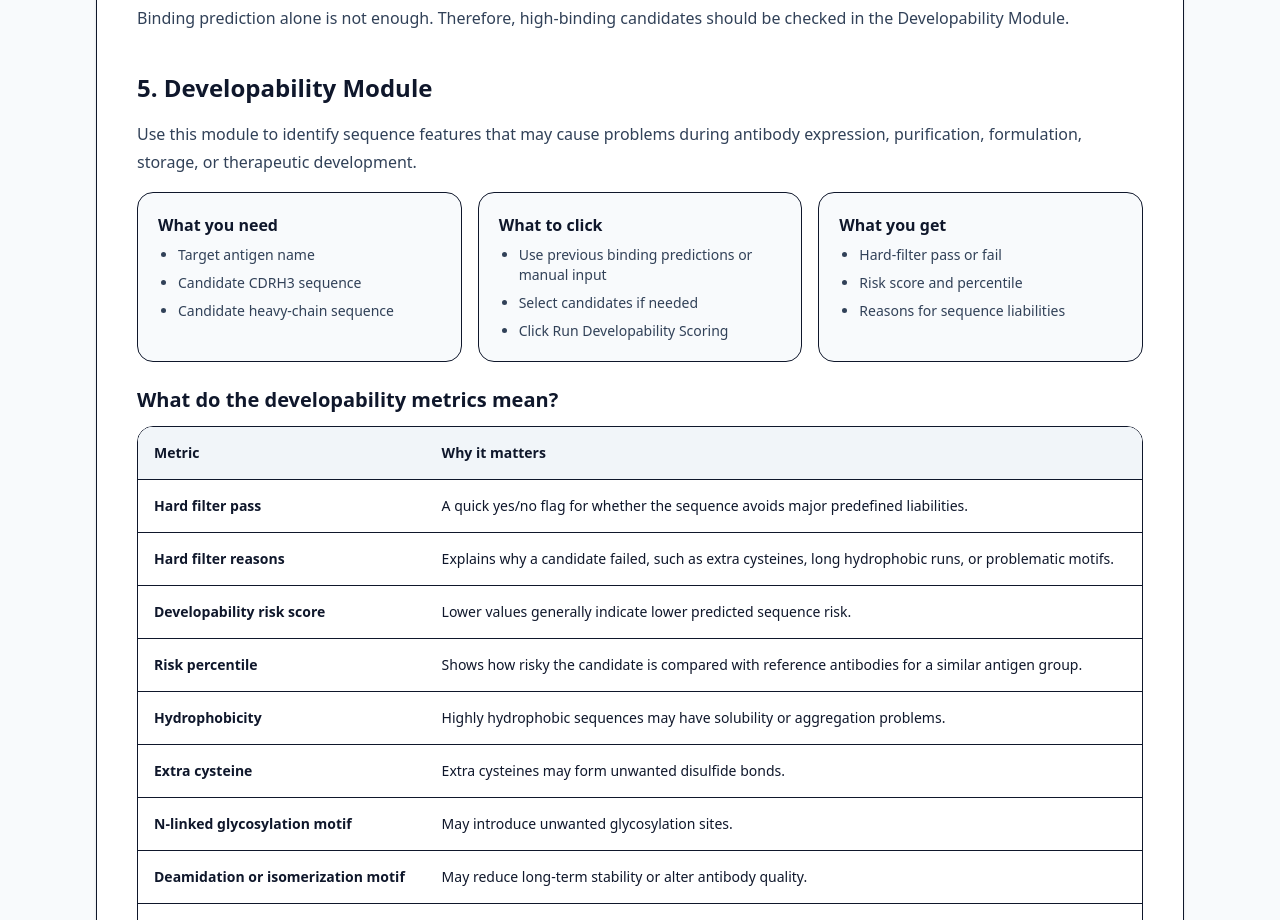
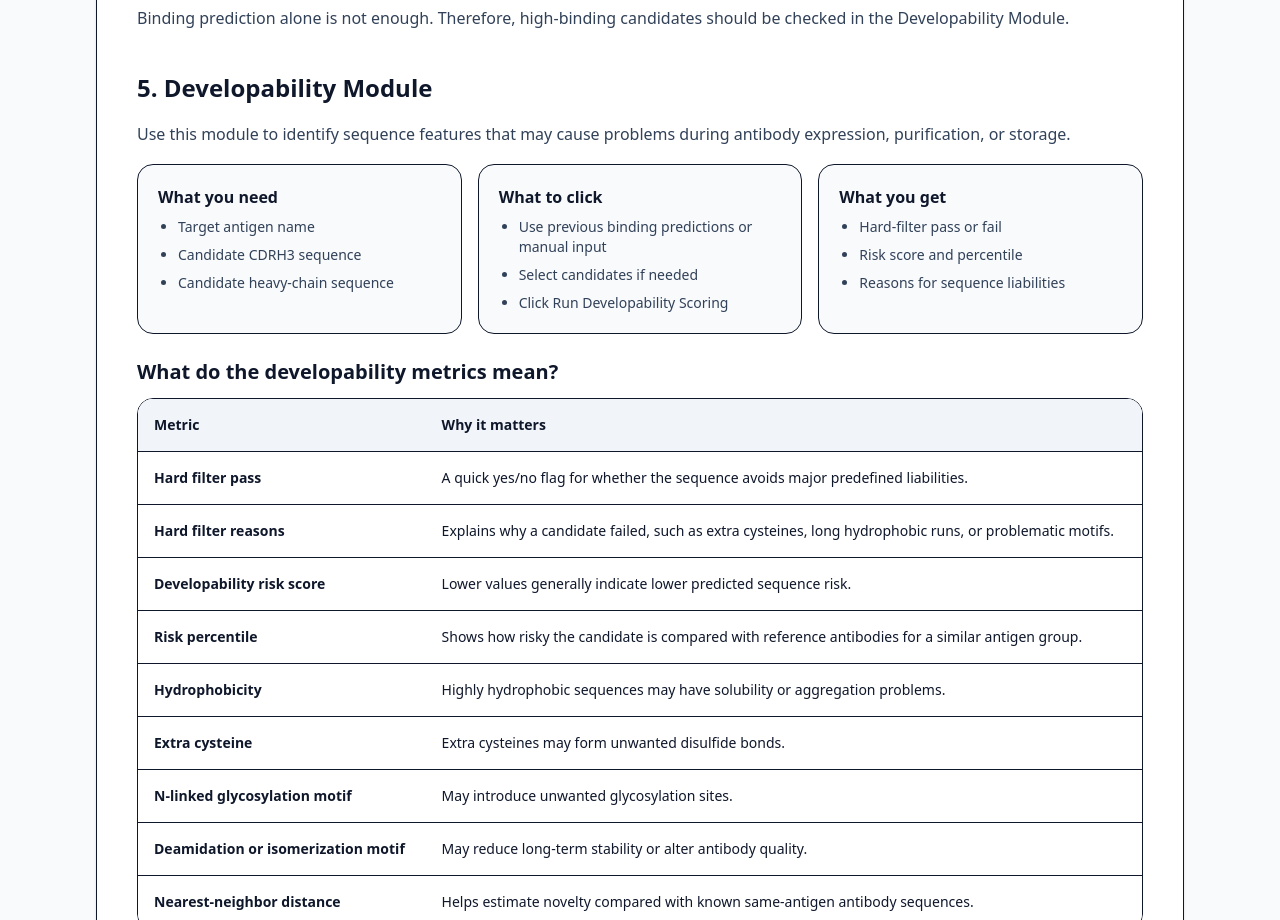
Before and after one commit to Fanxu-alt/Antibody-Design, a Next.js app in the folder frontend/: page /help in a window 1280 px wide. Shown: the part 2740-3660 px from the top of the page. Built offline with nearby package versions, Linux system fonts and the light colour scheme; no server answers.

Commit message:
Update page.tsx

```diff
--- a/frontend/app/help/page.tsx
+++ b/frontend/app/help/page.tsx
@@ -317,8 +317,7 @@ export default function HelpPage() {
 
           <p className="mb-4 leading-7 text-slate-700">
             Use this module to identify sequence features that may cause
-            problems during antibody expression, purification, formulation,
-            storage, or therapeutic development.
+            problems during antibody expression, purification, or storage.
           </p>
 
           <div className="mb-6 grid gap-4 md:grid-cols-3">
```
